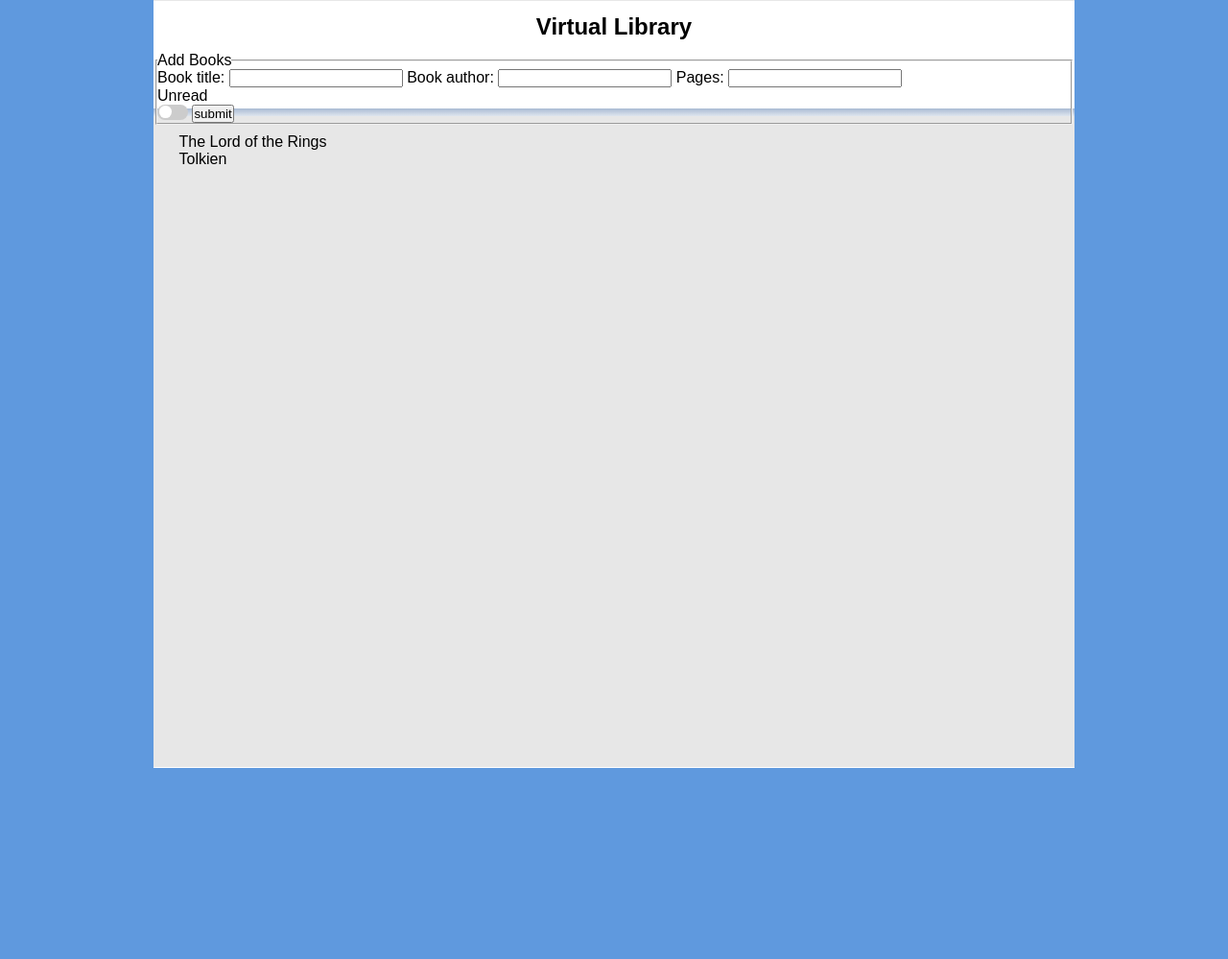
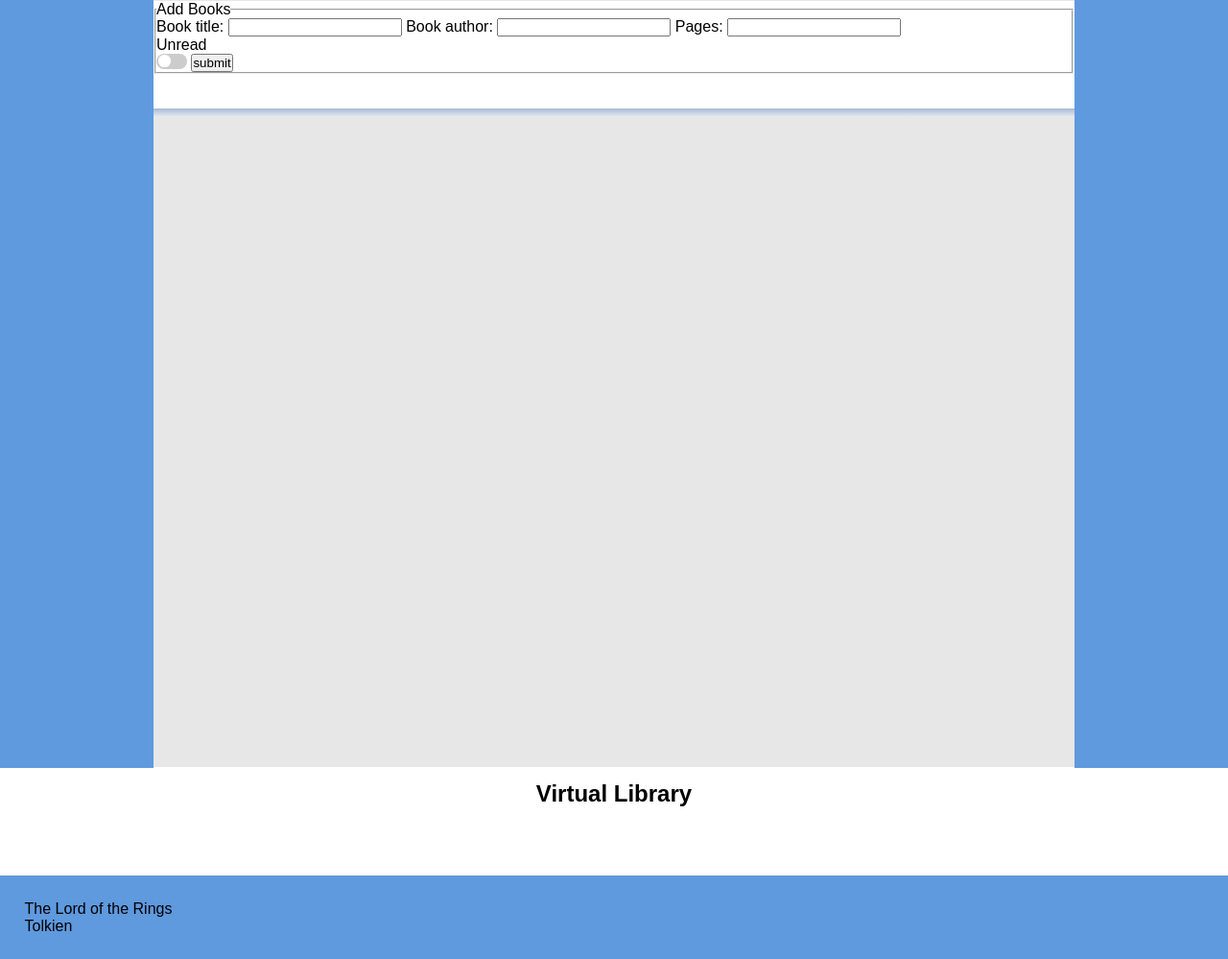
Before and after one commit to noOdin1/library_project, a plain HTML site: page index.html in a window 1280 px wide. Shown: the whole page at 96% size. Before the commit the page ends 800 px from the top, so only its background shows below. Drawn offline with Linux system fonts and the light colour scheme.

Commit message:
Rearranged topBar leftBar and content into a grid

```diff
--- a/index.html
+++ b/index.html
@@ -8,8 +8,6 @@
   </head>
   <body>
     <div class="container">
-      <div class="topBar">
-        <h2>Virtual Library</h2>
         <form id="addBookForm" action="" method="post">
           <fieldset>
             <legend>Add Books</legend>
@@ -39,7 +37,12 @@
           </fieldset>
         </form>
       </div>
-      <div class="content"></div>
+      <div class="topBar">
+        <h2>Virtual Library</h2>
+      </div>
+      <div class="content">
+        <div class="bookinfo"></div>
+      </div>
     </div>
   </body>
   <script src="script.js"></script>
```
